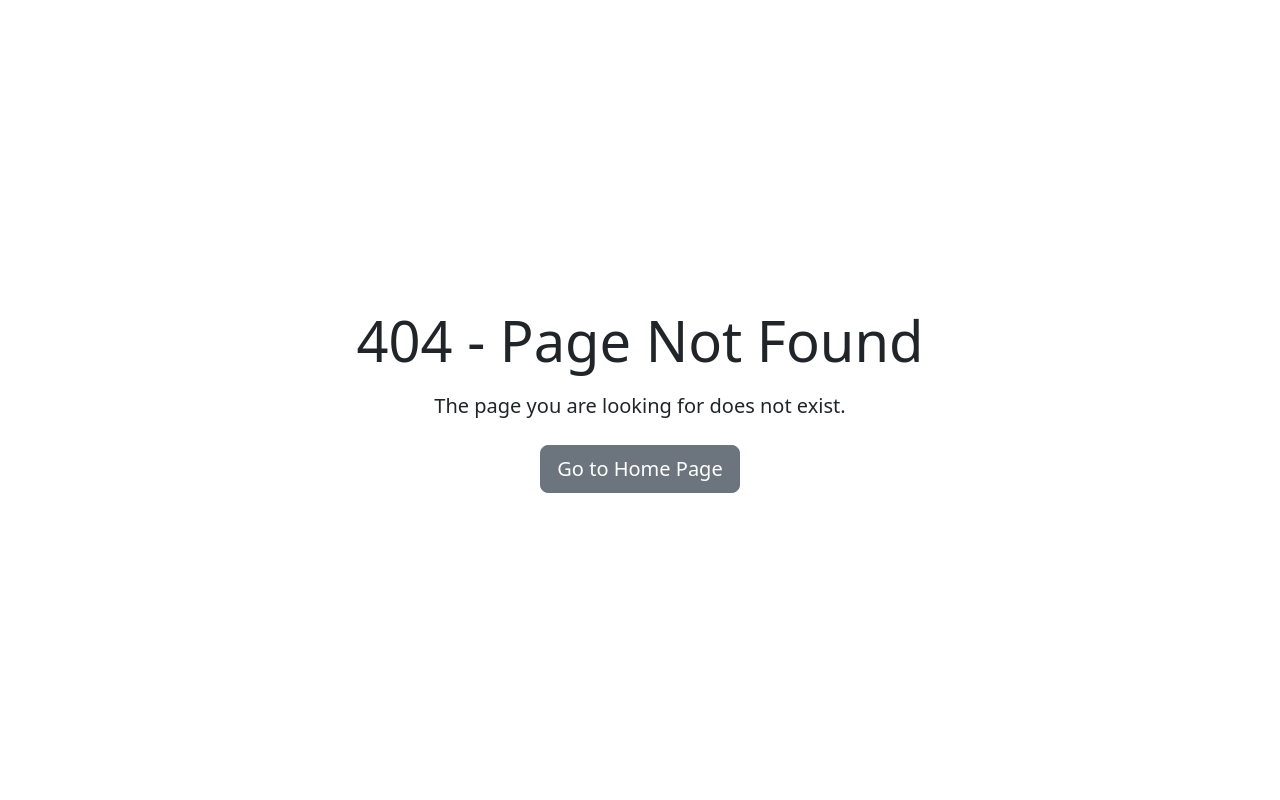
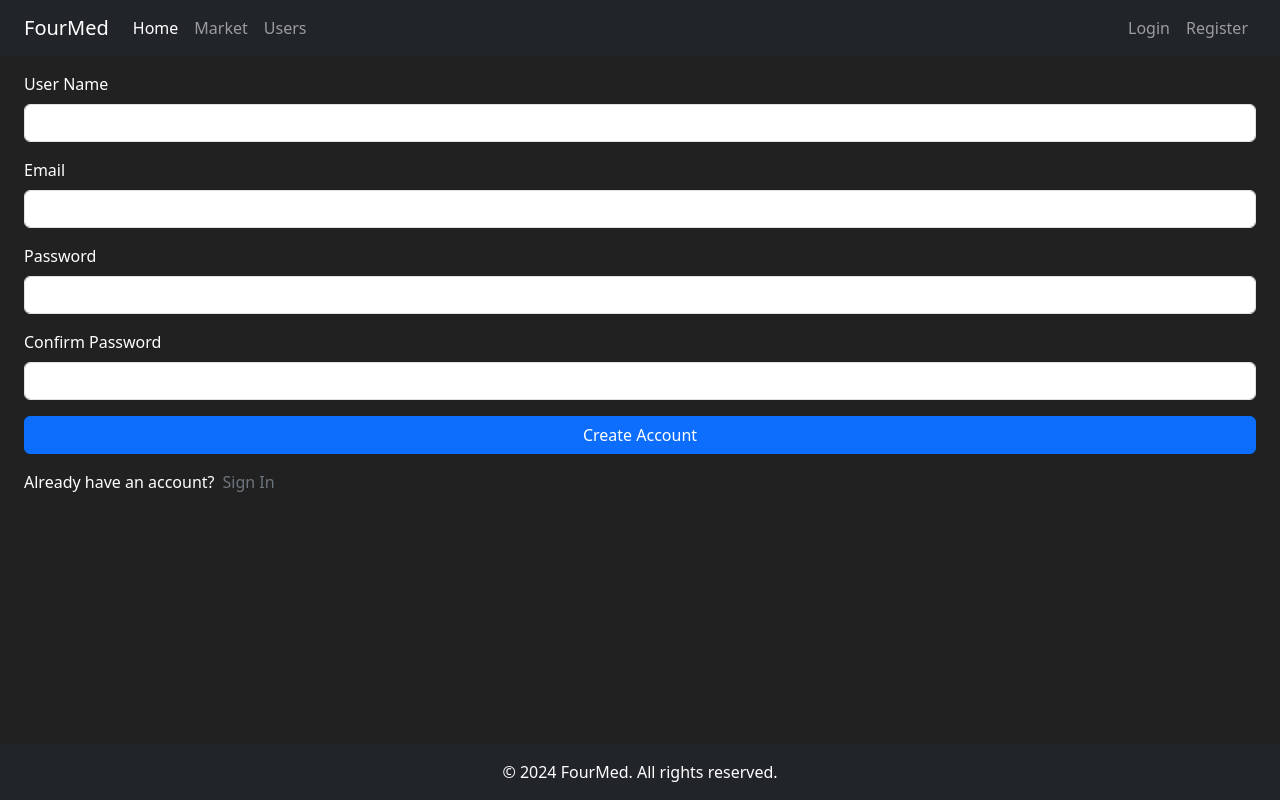
Before and after one commit to RajabM1/flask-tutorial, a React (Vite) app in the folder frontend/: page /register in a window 1280 px wide. Before the commit this address had no page. Built offline with nearby package versions, Linux system fonts and the light colour scheme.

Commit message:
Implement Register page

```diff
--- /dev/null
+++ b/frontend/src/pages/RegisterPage.tsx
@@ -0,0 +1,118 @@
+import { Link, useNavigate } from "react-router-dom";
+import Root from "./Root";
+import { useState } from "react";
+import HttpService from "../service/HttpService";
+
+function RegisterPage() {
+    const [registrationError, setRegistrationError] = useState("");
+    const [username, setUsername] = useState("");
+    const [email, setEmail] = useState("");
+    const [password, setPassword] = useState("");
+    const [confirmPassword, setConfirmPassword] = useState("");
+    const navigate = useNavigate();
+
+    const handleRegister = async (event: { preventDefault: () => void }) => {
+        event.preventDefault();
+        setRegistrationError("");
+
+        if (password !== confirmPassword) {
+            setRegistrationError("Passwords do not match");
+            return;
+        }
+
+        const body = {
+            username: username,
+            email: email,
+            password_hash: password,
+        };
+
+        try {
+            const response = await HttpService.postRequest("auth/register", body);
+            localStorage.setItem("accessToken", response.access_token);
+            localStorage.setItem("refreshToken", response.refresh_token);
+            navigate("/", { replace: true });
+            // eslint-disable-next-line @typescript-eslint/no-explicit-any
+        } catch (error: any) {
+            setRegistrationError(error.response?.data?.message);
+        }
+    };
+
+    return (
+        <Root>
+            <form className="form-signin" onSubmit={handleRegister}>
+                {registrationError && (
+                    <div className="alert alert-danger">{registrationError}</div>
+                )}
+
+                <div className="mb-3">
+                    <label htmlFor="username" className="form-label">
+                        User Name
+                    </label>
+                    <input
+                        type="text"
+                        id="username"
+                        className="form-control"
+                        value={username}
+                        onChange={(e) => setUsername(e.target.value)}
+                        required
+                    />
+                </div>
+                <div className="mb-3">
+                    <label htmlFor="email" className="form-label">
+                        Email
+                    </label>
+                    <input
+                        type="email"
+                        id="email"
+                        className="form-control"
+                        value={email}
+                        onChange={(e) => setEmail(e.target.value)}
+                        required
+                    />
+                </div>
+                <div className="mb-3">
+                    <label htmlFor="password" className="form-label">
+                        Password
+                    </label>
+                    <input
+                        type="password"
+                        id="password"
+                        className="form-control"
+                        value={password}
+                        onChange={(e) => setPassword(e.target.value)}
+                        required
+                    />
+                </div>
+                <div className="mb-3">
+                    <label htmlFor="confirmPassword" className="form-label">
+                        Confirm Password
+                    </label>
+                    <input
+                        type="password"
+                        id="confirmPassword"
+                        className="form-control"
+                        value={confirmPassword}
+                        onChange={(e) => setConfirmPassword(e.target.value)}
+                        required
+                    />
+                </div>
+
+                <button className="btn btn-primary w-100" type="submit">
+                    Create Account
+                </button>
+
+                <div className="mt-3">
+                    <h6 className="d-inline">Already have an account?</h6>
+                    <Link
+                        to="/login"
+                        className="text-secondary ms-2 text-decoration-none"
+                    >
+                        Sign In
+                    </Link>
+                </div>
+            </form>
+        </Root>
+    );
+}
+
+export default RegisterPage;
--- a/frontend/src/routes/routes.tsx
+++ b/frontend/src/routes/routes.tsx
@@ -1,6 +1,7 @@
 import Home from "../pages/Home";
 import NotFoundPage from "../pages/NotFoundPage";
 import LoginPage from "../pages/LoginPage";
+import RegisterPage from "../pages/RegisterPage";
 const routes = [
     {
         path: "/",
@@ -11,6 +12,10 @@ const routes = [
         element: <LoginPage />
     },
     {
+        path: "/register",
+        element: <RegisterPage />
+    },
+    {
         path: "*",
         element: <NotFoundPage />,
     },
```
